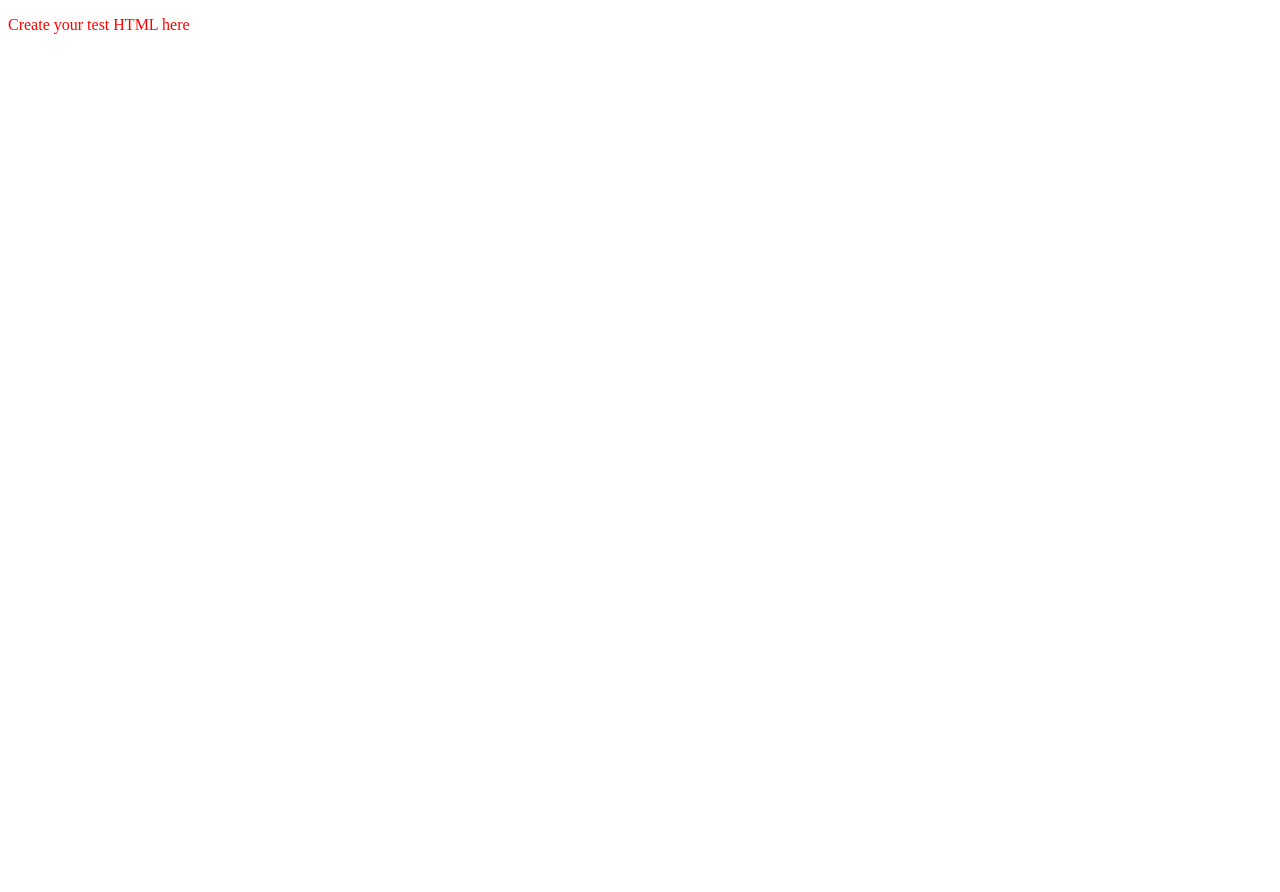
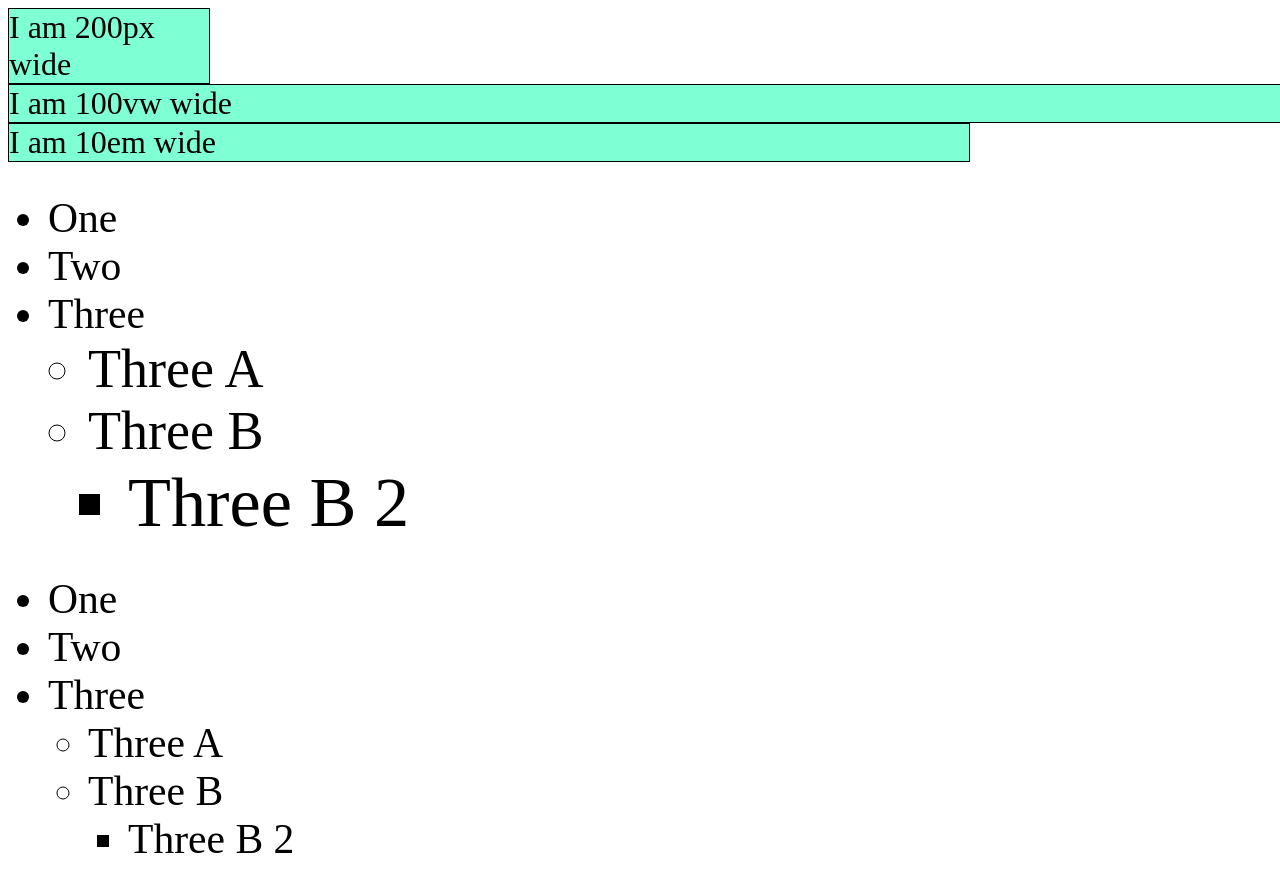
Before and after one commit to Rya-Sanovar/webdev, a plain HTML site: page index.html in a window 1280 px wide. Before the commit the page ends 800 px from the top, so only its background shows below. Drawn offline with Linux system fonts and the light colour scheme.

Commit message:
learning css rn

```diff
--- a/index.html
+++ b/index.html
@@ -7,7 +7,42 @@
   </head>
   <body>
 
-    <p>Create your test HTML here</p>
+    <div class="wrapper">
+      <div class="box px">I am 200px wide</div>
+      <div class="box vw">I am 100vw wide</div>
+      <div class="box em">I am 10em wide</div>
+    </div>
+
+    <ul class="ems">
+      <li>One</li>
+      <li>Two</li>
+      <li>Three
+        <ul>
+          <li>Three A</li>
+          <li>Three B
+            <ul>
+              <li>Three B 2</li>
+            </ul>
+          </li>
+        </ul>
+      </li>
+    </ul>
+
+    <ul class="rems">
+      <li>One</li>
+      <li>Two</li>
+      <li>Three
+        <ul>
+          <li>Three A</li>
+          <li>Three B
+            <ul>
+              <li>Three B 2</li>
+            </ul>
+          </li>
+        </ul>
+      </li>
+    </ul>
+
 
   </body>
 </html>
--- a/styles.css
+++ b/styles.css
@@ -1,8 +1,30 @@
 /* Create your test CSS here */
 
-p{
-    color: red;
-  }
-a:hover{
-    text-decoration:none;
+html {
+  font-size: 2em;/*since font size of root element is in em. Here 1em is equal to default font size provided by the browser (usually 16px)*/
 }
+.px {
+  background-color: aquamarine;
+  border:black solid 1px;
+  width: 200px;
+}
+
+.vw {
+  background-color: aquamarine;
+  border:black solid 1px;
+  width: 100vw;
+}
+
+.em {
+  background-color: aquamarine;
+  border:black solid 1px;
+  width: 30em;
+}
+
+.ems li {
+  font-size: 1.3em;
+}
+
+.rems li {
+  font-size: 1.3rem;
+}
```
